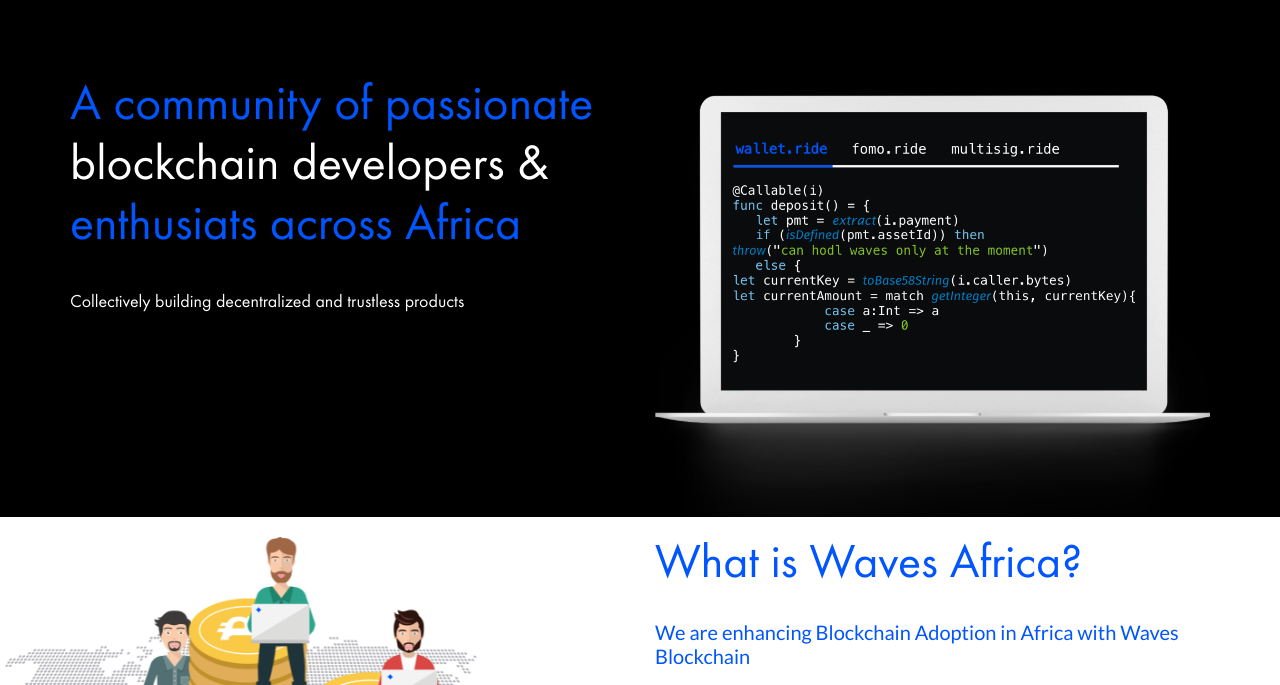
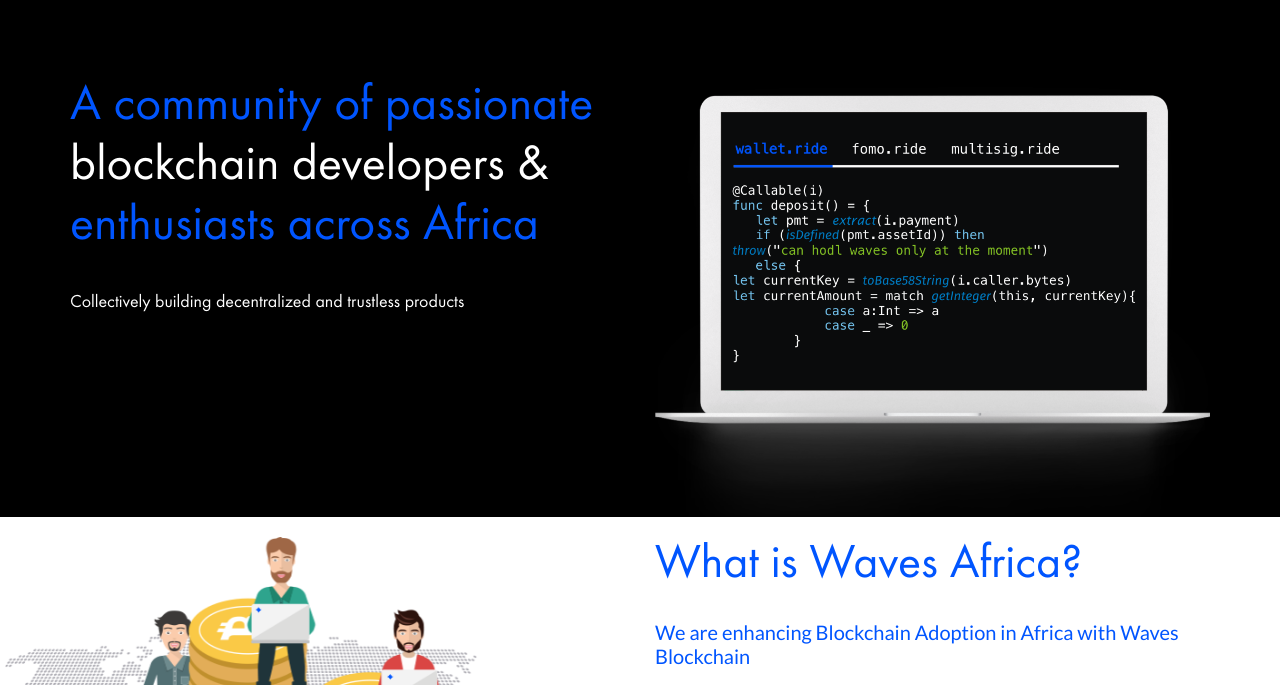
Before and after one commit to Wavesafrica/wavesafrica.org, a plain HTML site: page index.html in a window 1280 px wide. Shown: the part 83-768 px from the top of the page. Drawn offline with Linux system fonts and the light colour scheme.

Commit message:
Update index.html

```diff
--- a/index.html
+++ b/index.html
@@ -76,7 +76,7 @@
 		<div class="container">
 			<div class="row">
 				<div class="col-md-6 hero-text">
-					<h2>A community of passionate <span>blockchain developers &</span> <br>enthusiats across Africa</h2>
+					<h2>A community of passionate <span>blockchain developers &</span> <br>enthusiasts across Africa</h2>
 					<h4>Collectively building decentralized and trustless products</h4>
 				</div>
 				<div class="col-md-6">
```
